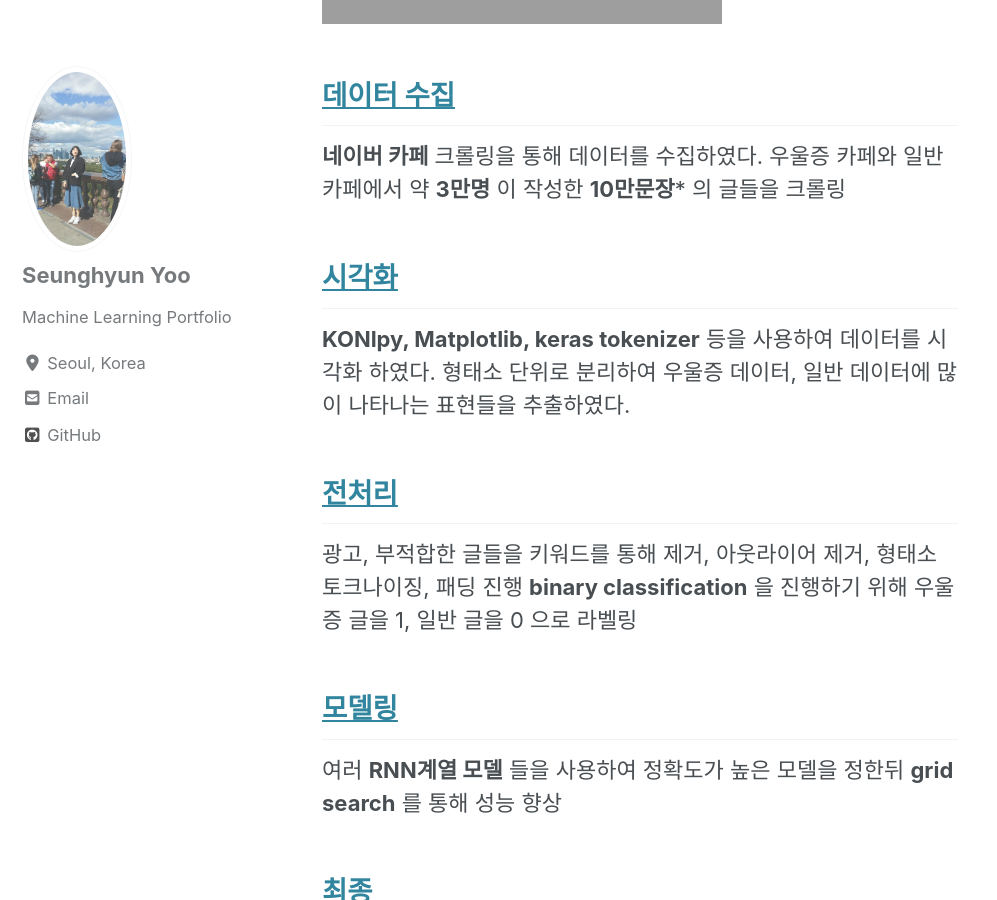
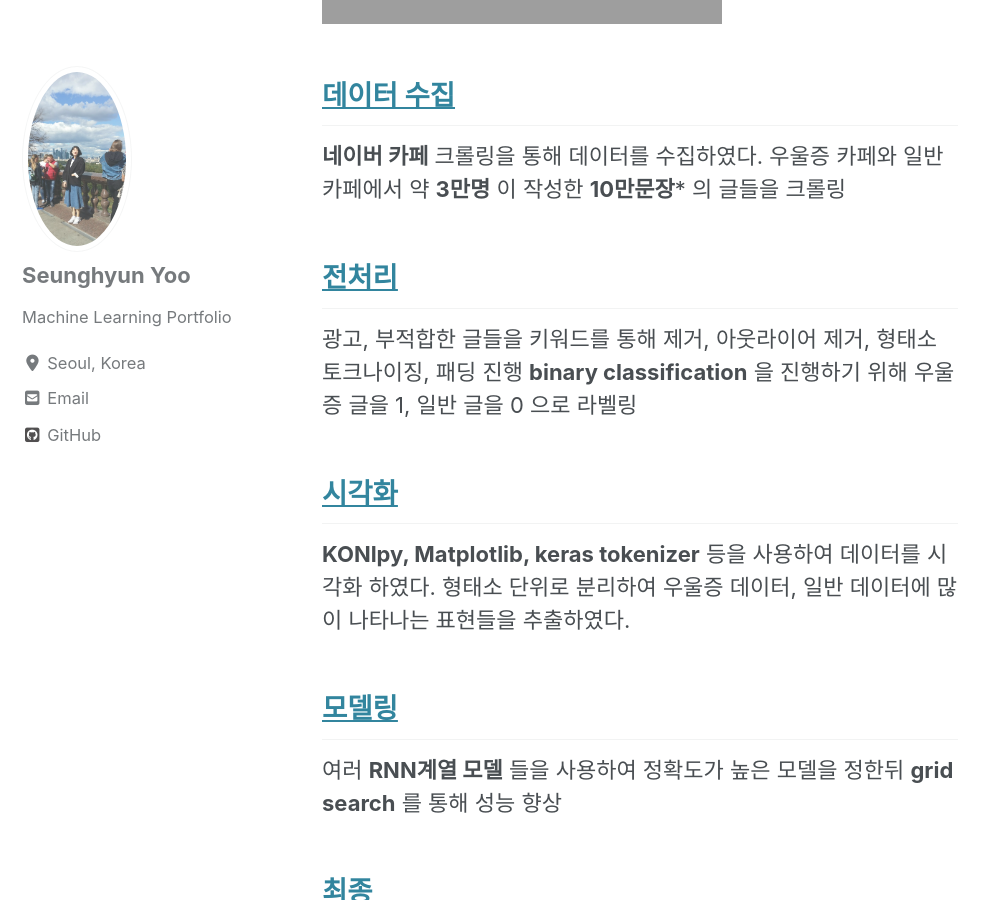
Before and after one commit to shyoo90/shyoo90.github.io, a Jekyll site: the page built from _posts/2019-10-30-prediction.md, in a window 1280 px wide and 900 px high, scrolled down 713 px. Shown: the whole window, without its empty margins (0-997 px from the left). Built offline with Jekyll 4.4.1, drawn with Linux system fonts in a browser that asks for light colours; cached includes are drawn as plain includes; nearby versions of some CDN libraries.

```diff
--- a/_posts/2019-10-30-prediction.md
+++ b/_posts/2019-10-30-prediction.md
@@ -12,14 +12,16 @@ excerpt: "Machine Learning, RNN, Data Science"
 **네이버 카페** 크롤링을 통해 데이터를 수집하였다.
 우울증 카페와 일반 카페에서 약 **3만명** 이 작성한 **10만문장*** 의 글들을 크롤링
 
+## [전처리](https://shyoo90.github.io/preprocessing/)
+
+광고, 부적합한 글들을 키워드를 통해 제거, 아웃라이어 제거, 형태소 토크나이징, 패딩 진행
+**binary classification** 을 진행하기 위해 우울증 글을 1, 일반 글을 0 으로 라벨링
+
 ## [시각화](https://shyoo90.github.io/eda/)
 
 **KONlpy, Matplotlib, keras tokenizer** 등을 사용하여 데이터를 시각화 하였다.
 형태소 단위로 분리하여 우울증 데이터, 일반 데이터에 많이 나타나는 표현들을 추출하였다.
 
-## [전처리](https://shyoo90.github.io/preprocessing/)
-광고, 부적합한 글들을 키워드를 통해 제거, 아웃라이어 제거, 형태소 토크나이징, 패딩 진행
-**binary classification** 을 진행하기 위해 우울증 글을 1, 일반 글을 0 으로 라벨링
 
 ## [모델링](https://shyoo90.github.io/model/)
 
```
